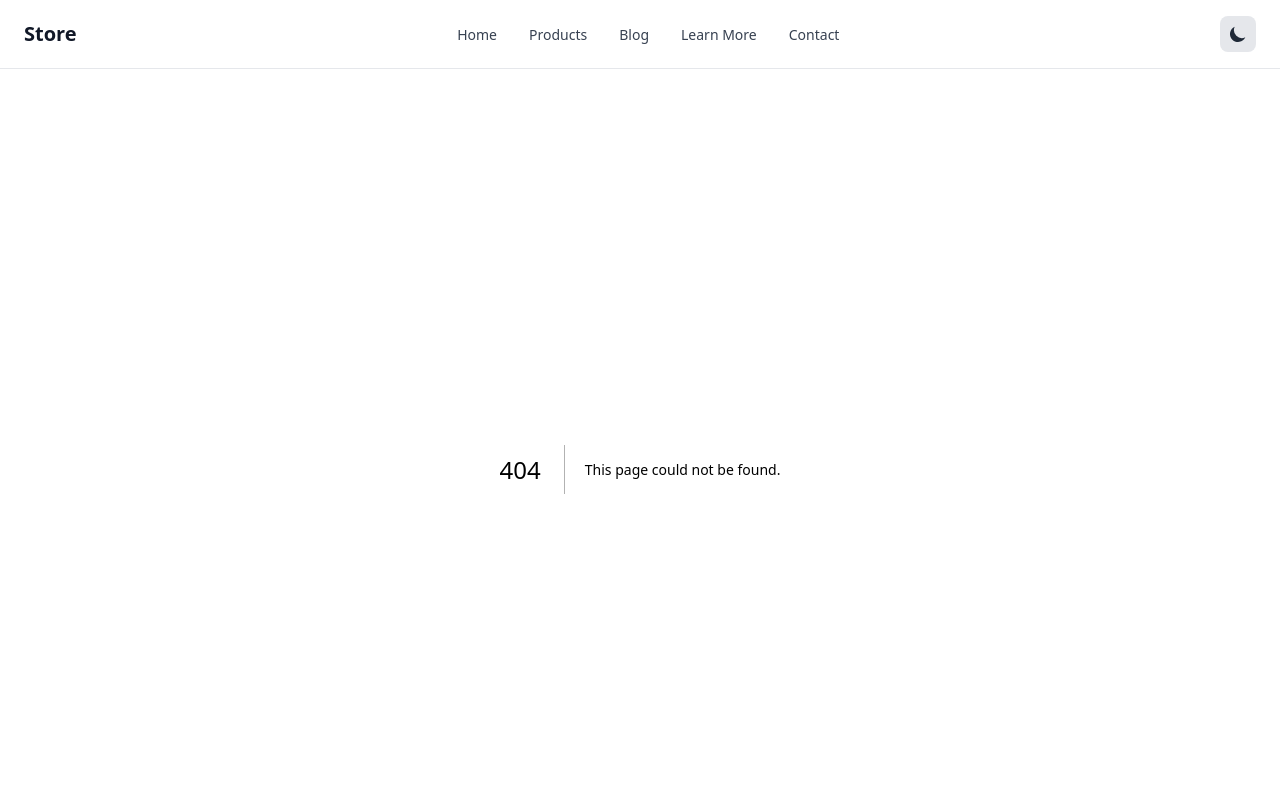
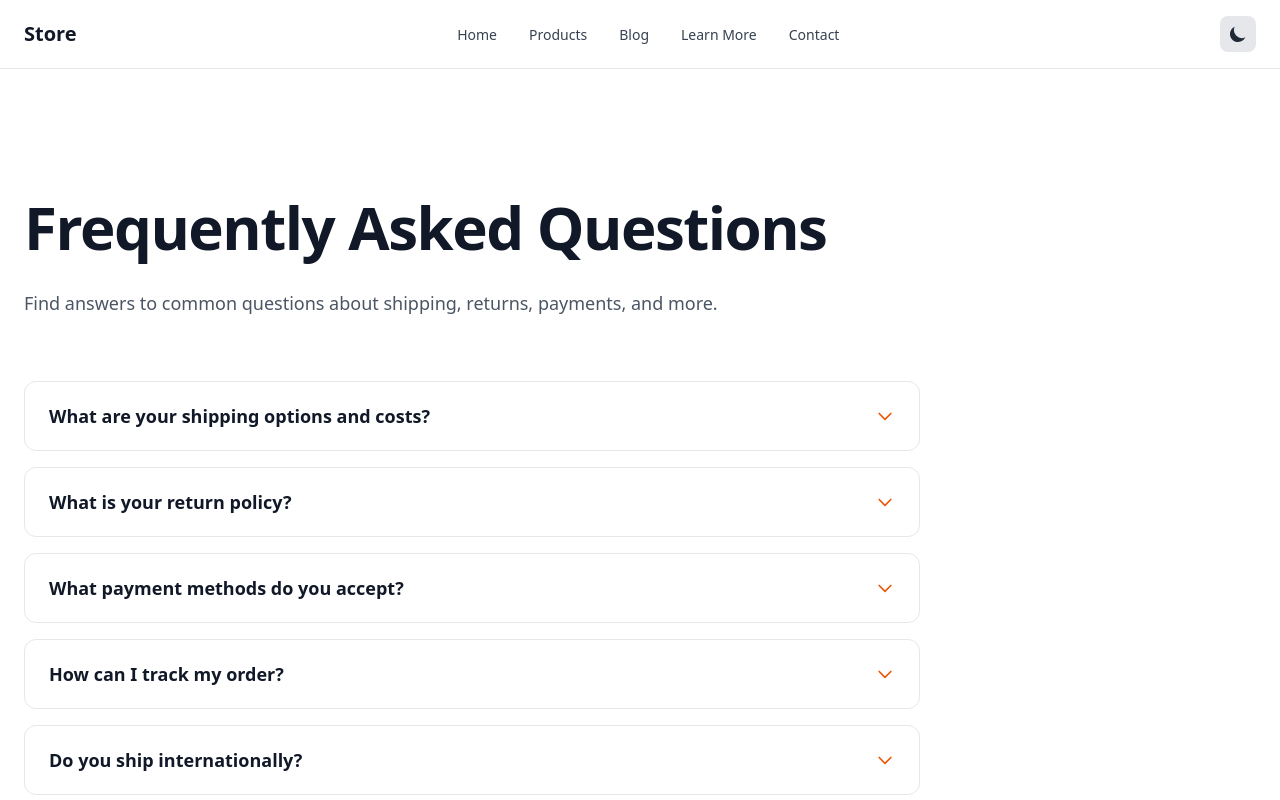
Before and after one commit to lpakula/agent-moderails-sandbox, a Next.js app: page /faq in a window 1280 px wide. Before the commit this address had no page. Shown: the top 800 px of the page. Built offline with nearby package versions, Linux system fonts and the light colour scheme.

Commit message:
feat: add FAQ page with accordion functionality

```diff
--- a/app/components/Footer.js
+++ b/app/components/Footer.js
@@ -27,7 +27,7 @@ export default function Footer() {
   ]
 
   const supportLinks = [
-    { label: 'FAQ', href: '#' },
+    { label: 'FAQ', href: '/faq' },
     { label: 'Shipping', href: '#' },
     { label: 'Returns', href: '#' },
     { label: 'Contact', href: '#' },
--- /dev/null
+++ b/app/faq/data.js
@@ -0,0 +1,42 @@
+export const faqs = [
+  {
+    id: 1,
+    question: 'What are your shipping options and costs?',
+    answer: 'We offer standard shipping (5-7 business days) for $5.99 and express shipping (2-3 business days) for $12.99. Orders over $50 qualify for free standard shipping. International shipping is available and calculated at checkout based on destination.'
+  },
+  {
+    id: 2,
+    question: 'What is your return policy?',
+    answer: 'We accept returns within 30 days of delivery for a full refund. Items must be unused and in original packaging. Return shipping is free for defective items, otherwise customers are responsible for return shipping costs. Refunds are processed within 5-7 business days of receiving the returned item.'
+  },
+  {
+    id: 3,
+    question: 'What payment methods do you accept?',
+    answer: 'We accept all major credit cards (Visa, Mastercard, American Express, Discover), PayPal, Apple Pay, and Google Pay. All transactions are securely processed and encrypted for your protection.'
+  },
+  {
+    id: 4,
+    question: 'How can I track my order?',
+    answer: 'Once your order ships, you\'ll receive a tracking number via email. You can use this number to track your package on our website or directly on the carrier\'s site. Tracking information is typically available within 24 hours of shipment.'
+  },
+  {
+    id: 5,
+    question: 'Do you ship internationally?',
+    answer: 'Yes, we ship to most countries worldwide. International shipping costs and delivery times vary by destination. Customs fees and import duties may apply and are the responsibility of the customer. Please allow 10-15 business days for international deliveries.'
+  },
+  {
+    id: 6,
+    question: 'What if my item arrives damaged?',
+    answer: 'We\'re sorry if your item arrives damaged. Please contact our customer service team within 48 hours of delivery with photos of the damage. We\'ll arrange for a replacement or full refund at no cost to you, including return shipping.'
+  },
+  {
+    id: 7,
+    question: 'Can I change or cancel my order?',
+    answer: 'Orders can be modified or cancelled within 2 hours of placement. After that, orders enter our fulfillment system and cannot be changed. Please contact customer service immediately if you need to make changes to a recent order.'
+  },
+  {
+    id: 8,
+    question: 'Do you offer gift wrapping or gift cards?',
+    answer: 'Yes! We offer gift wrapping for $4.99 per item and can include a personalized message. Digital gift cards are available in amounts from $25 to $500 and are delivered instantly via email.'
+  }
+]
--- /dev/null
+++ b/app/faq/page.js
@@ -0,0 +1,83 @@
+'use client'
+
+import { useState } from 'react'
+import { faqs } from './data'
+
+export default function FAQ() {
+  const [expandedItems, setExpandedItems] = useState([])
+
+  const toggleItem = (id) => {
+    setExpandedItems(prev =>
+      prev.includes(id)
+        ? prev.filter(item => item !== id)
+        : [...prev, id]
+    )
+  }
+
+  return (
+    <main className="min-h-screen bg-white dark:bg-gray-900">
+      <section className="py-20 px-6 sm:py-32">
+        <div className="mx-auto max-w-7xl">
+          <h1 className="text-4xl font-bold tracking-tight text-gray-900 dark:text-white sm:text-6xl mb-8">
+            Frequently Asked Questions
+          </h1>
+
+          <div className="mb-16 text-lg text-gray-600 dark:text-gray-300">
+            <p>
+              Find answers to common questions about shipping, returns, payments, and more.
+            </p>
+          </div>
+
+          {/* FAQ Accordion */}
+          <div className="space-y-4 max-w-4xl">
+            {faqs.map((faq) => {
+              const isExpanded = expandedItems.includes(faq.id)
+
+              return (
+                <div
+                  key={faq.id}
+                  className="bg-white dark:bg-gray-800 border border-gray-200 dark:border-gray-700 rounded-xl overflow-hidden transition-all duration-200"
+                >
+                  <button
+                    onClick={() => toggleItem(faq.id)}
+                    className="w-full px-6 py-5 flex items-center justify-between text-left hover:bg-gray-50 dark:hover:bg-gray-700/50 transition-colors"
+                    aria-expanded={isExpanded}
+                  >
+                    <span className="text-lg font-semibold text-gray-900 dark:text-white pr-8">
+                      {faq.question}
+                    </span>
+                    <svg
+                      className={`w-5 h-5 text-orange-600 dark:text-orange-400 flex-shrink-0 transition-transform duration-200 ${
+                        isExpanded ? 'rotate-180' : ''
+                      }`}
+                      fill="none"
+                      stroke="currentColor"
+                      viewBox="0 0 24 24"
+                    >
+                      <path
+                        strokeLinecap="round"
+                        strokeLinejoin="round"
+                        strokeWidth={2}
+                        d="M19 9l-7 7-7-7"
+                      />
+                    </svg>
+                  </button>
+
+                  <div
+                    className={`overflow-hidden transition-all duration-200 ${
+                      isExpanded ? 'max-h-96' : 'max-h-0'
+                    }`}
+                  >
+                    <div className="px-6 pb-5 pt-2 text-gray-600 dark:text-gray-300 leading-relaxed">
+                      {faq.answer}
+                    </div>
+                  </div>
+                </div>
+              )
+            })}
+          </div>
+        </div>
+      </section>
+    </main>
+  )
+}
```
Also changed, not shown: .moderails/history.json.
